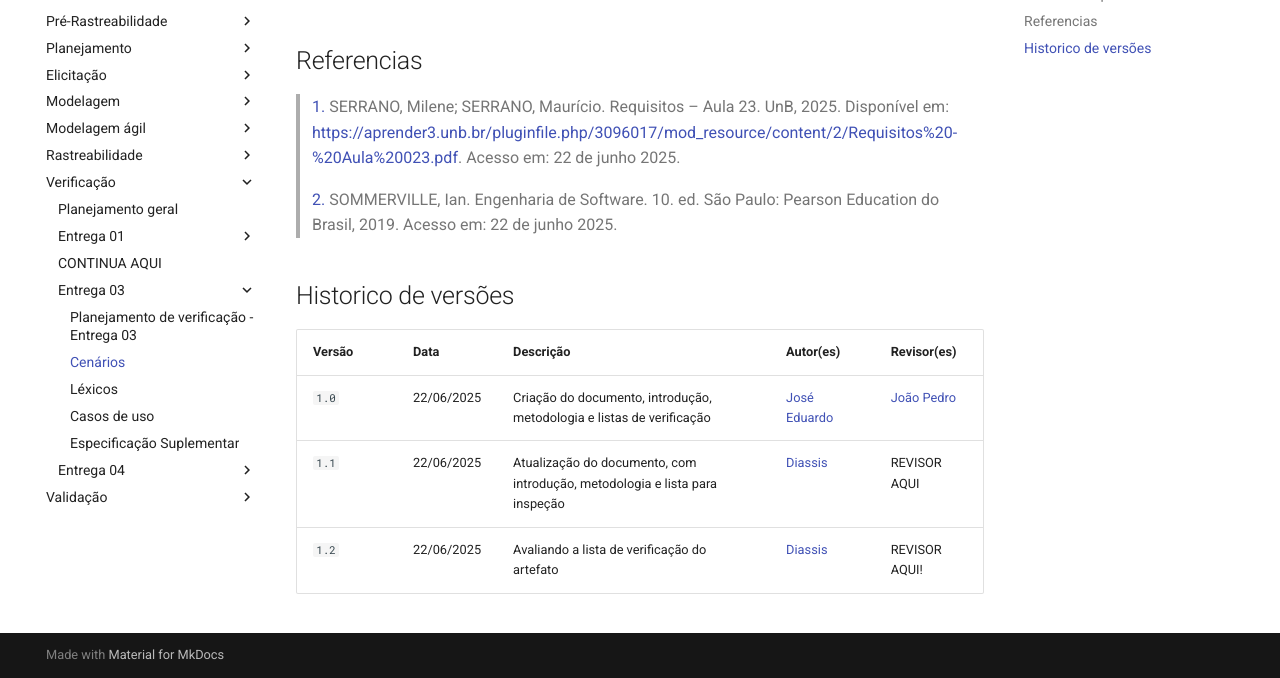
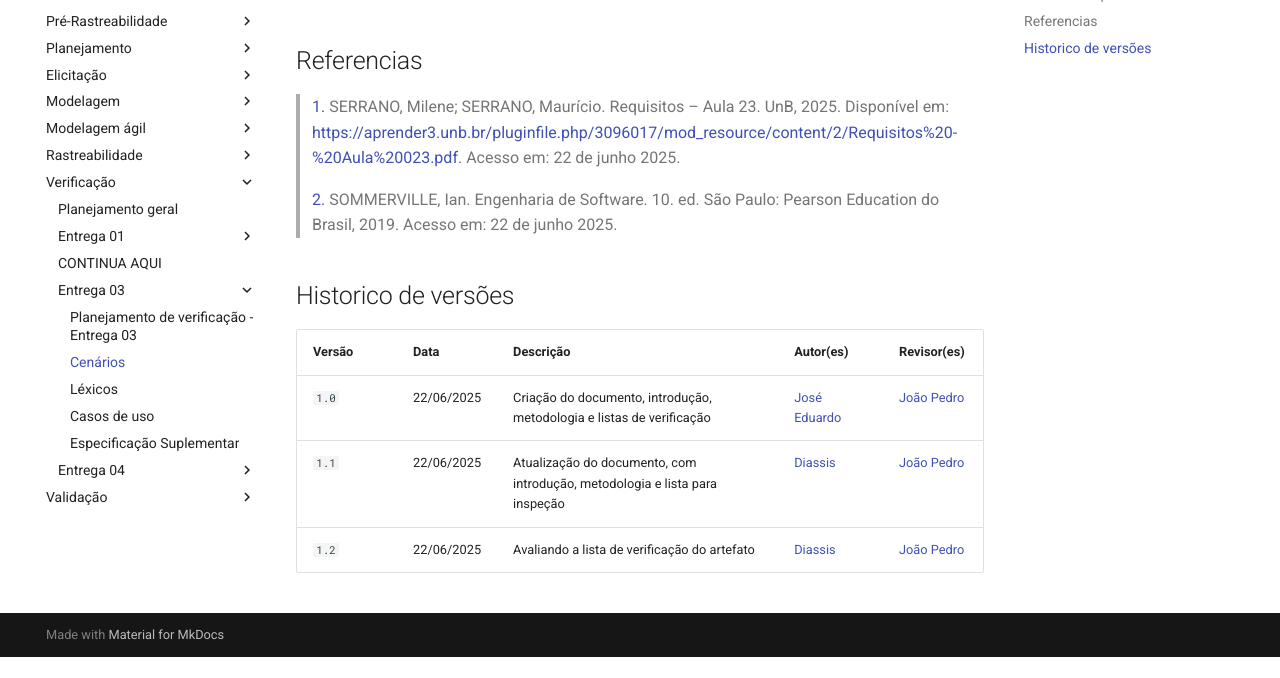
Before and after one commit to Requisitos-de-Software/2025.1-Meu-INSS, an MkDocs documentation site: the page built from docs/verificacao/entrega3/lista-cenarios.md, in a window 1280 px wide and 900 px high, scrolled down 2361 px, cut to the strip 222-900 px from the top of the window. Built offline with MkDocs 1.6.1 and Material for MkDocs 9.7.7, drawn with Linux system fonts in a browser that asks for light colours; comment, search, counter and statistics services are not loaded; after the commit the page ends 3240 px from its top, so only the background shows below that.

Commit message:
Update lista-cenarios.md

```diff
--- a/docs/verificacao/entrega3/lista-cenarios.md
+++ b/docs/verificacao/entrega3/lista-cenarios.md
@@ -68,5 +68,5 @@ A metodologia adotada para a inspeção consistiu na elaboração de uma lista d
 | Versão | Data       | Descrição                                      | Autor(es)                                      | Revisor(es)                                    |
 | ------ | ---------- | ---------------------------------------------- | ---------------------------------------------- | ---------------------------------------------- |
 | `1.0`   | 22/06/2025 | Criação do documento, introdução, metodologia e listas de verificação | [José Eduardo](https://github.com/jevprado)    |  [João Pedro](https://github.com/JpRodrigues2) |
-| `1.1`   | 22/06/2025 | Atualização do documento, com introdução, metodologia e lista para inspeção | [Diassis](https://github.com/Diaxiz)    | REVISOR AQUI |
-| `1.2`   | 22/06/2025 | Avaliando a lista de verificação do artefato | [Diassis](https://github.com/Diaxiz)    | REVISOR AQUI! |
+| `1.1`   | 22/06/2025 | Atualização do documento, com introdução, metodologia e lista para inspeção | [Diassis](https://github.com/Diaxiz)    |  [João Pedro](https://github.com/JpRodrigues2) |
+| `1.2`   | 22/06/2025 | Avaliando a lista de verificação do artefato | [Diassis](https://github.com/Diaxiz)    |  [João Pedro](https://github.com/JpRodrigues2)  |
```
